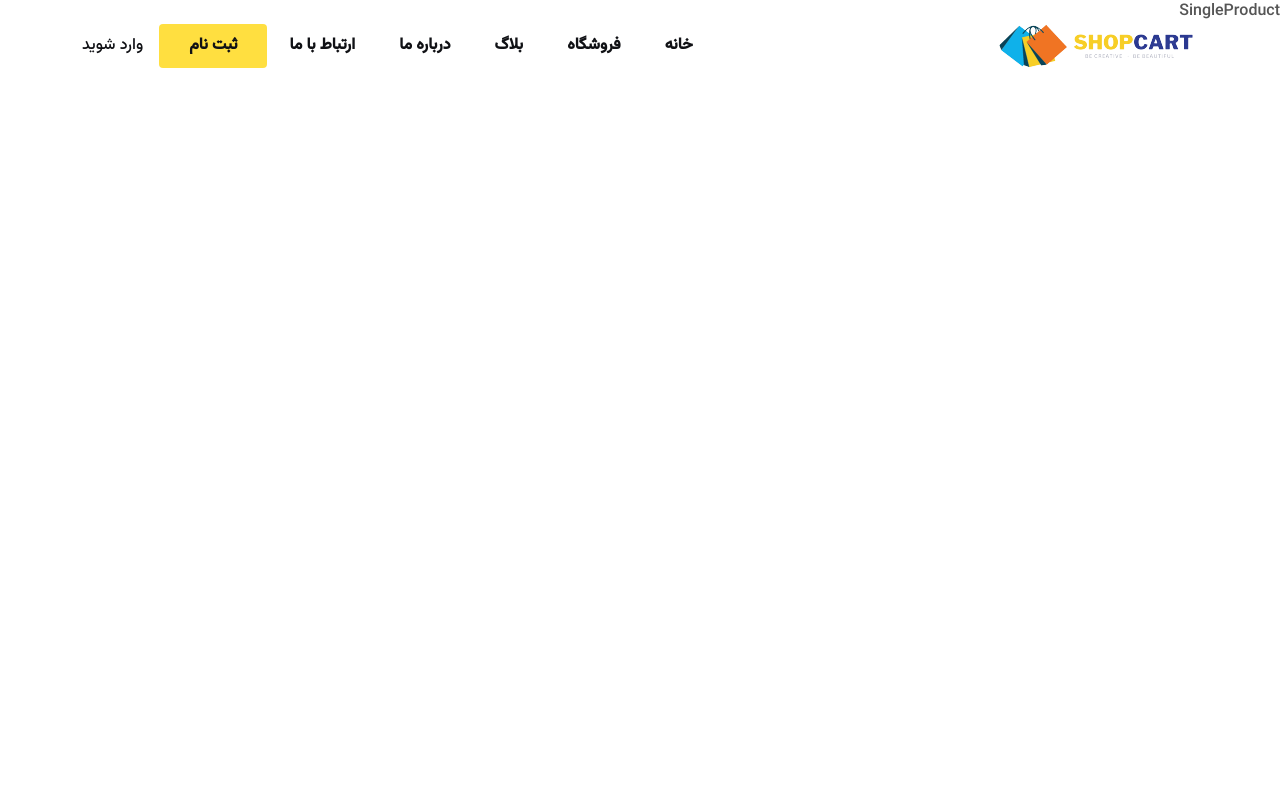
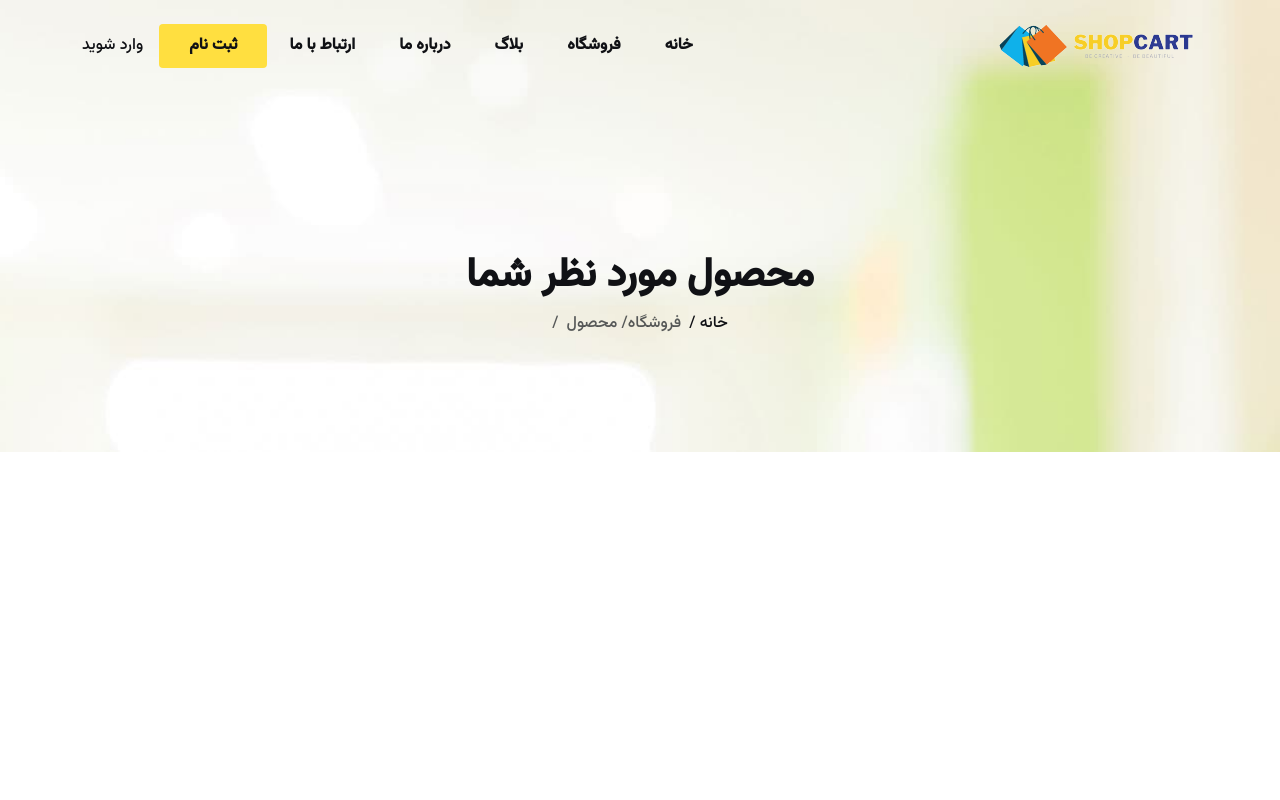
Before and after one commit to Hossein1371za/onlineshopping-vite-react-reactbootstrap, a React (Vite) app: page /shop/124e13b9-2d54-4b2f-a74d-a77b362d6ead in a window 1280 px wide. Shown: the top 800 px of the page. Built offline with nearby package versions, Linux system fonts and the light colour scheme; no server answers.

Commit message:
single product

```diff
--- a/package.json
+++ b/package.json
@@ -11,10 +11,12 @@
   },
   "dependencies": {
     "@popperjs/core": "^2.11.8",
+    "axios": "^1.6.8",
     "bootstrap": "^5.3.3",
     "localforage": "^1.10.0",
     "match-sorter": "^6.3.4",
     "react": "^18.2.0",
+    "react-axios": "^2.0.6",
     "react-bootstrap": "^2.10.2",
     "react-countup": "^6.5.3",
     "react-dom": "^18.2.0",
--- a/src/shop/SingleProduct.jsx
+++ b/src/shop/SingleProduct.jsx
@@ -1,8 +1,27 @@
-import React from 'react'
+import React, { useEffect, useState } from 'react'
+import { useParams } from 'react-router-dom'
+import axios from 'axios';
+import PageHeader from '../components/PageHeader';
 
 const SingleProduct = () => {
+    const [product,setProduct] = useState([])
+    const {id} = useParams()
+    useEffect(()=>{
+        fetch("/src/product.json").then(res => res.json()).then(data => setProduct(data))
+        // with axios
+        // axios.get("/src/product.json")
+        // .then(response => {
+        //     setProduct(response.data);
+        // })
+        // .catch(error => {
+        //     console.error("Error fetching data:", error);
+        // });
+    },[])
+    const result = product.filter((p) => p.id === id)
   return (
-    <div>SingleProduct</div>
+    <div>
+        <PageHeader title={"محصول مورد نظر شما"} curPage={" فروشگاه/ محصول "}/>
+    </div>
   )
 }
 
```
Also changed, not shown: 1 other file (tests, documents, lock files or other folders).
